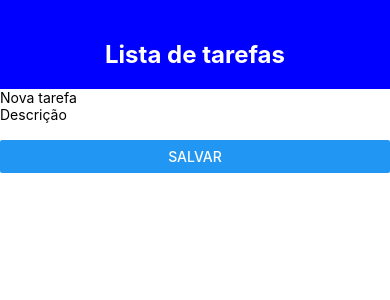
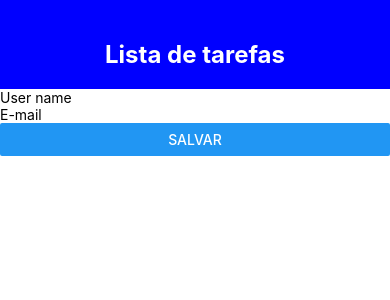
Before and after one commit to EduardoGillung/Nutri, a React Native app: screen /addTarefa in a window 390 px wide. Shown: the top 300 px of the page. Built offline with nearby package versions, Linux system fonts and the light colour scheme.

Commit message:
saving tasks 260124

```diff
--- a/src/Serviços/firebase.js
+++ b/src/Serviços/firebase.js
@@ -1,6 +1,8 @@
 // Import the functions you need from the SDKs you need
 import { initializeApp } from "firebase/app";
 import { getAnalytics } from "firebase/analytics";
+import { getDatabase } from "firebase/database";
+
 // TODO: Add SDKs for Firebase products that you want to use
 // https://firebase.google.com/docs/web/setup#available-libraries
 
@@ -20,4 +22,5 @@ const firebaseConfig = {
 // Initialize Firebase
 const app = initializeApp(firebaseConfig);
 
-export default app
+//Initialize database
+export const db = getDatabase(app);
--- a/src/Telas/addTarefa.js
+++ b/src/Telas/addTarefa.js
@@ -2,49 +2,67 @@ import React, { useState } from "react";
 import { View, TextInput, Button, StyleSheet, Platform } from 'react-native';
 import Header from "../Componentes/Header";
 import firebase from '../Serviços/firebase';
-import { getDatabase, ref, set, get, update, remove } from 'firebase/database'
-import { v4 as uuidv4 } from 'uuid';
+import { ref, set, onValue, remove } from 'firebase/database'
+import { db } from "../Serviços/firebase"
+
+const TelaAddTarefa = () => {
+
+    const [username, setName] = useState('');
+    const [email, setEmail] = useState('');
+
+    function addTask () {
+
+        var id = Date.now().toString()
+
+        set(ref(db, 'users/' + id), {
+            username: username,
+            email: email,
+
+        }).then(() => {
+            //data saved sucessfully!
+            alert('data updated');
+        })
+            .catch((error) => {
+                //write failed
+                alert(error);
+            });
+
+    };
+
+    function readData() {
+        const starCountRef = ref(db, 'users/' + username);
+        onValue(starCountRef, (snapshot) => {
+            const data = snapshot.val();
+
+            setEmail(data.email);
+        });
+    }
+
+    function deleteData() {
+        remove(ref(db, 'users/' + username));
+        alert('removed');
+    }
 
 
-const TelaAddTarefa = () => {
-    const [tarefa, setTarefas] = useState({nome: '', descricao: ''})
-
-    const adicionaTarefa = (tarefa) => {
-        const database = getDatabase(firebase);
-        let id = 5;
-        const tarefaRef = ref(database, 'tarefas/' + id);
-        set(tarefaRef, { tarefa: tarefa, completado: false })
-            .then(() => {
-                setTarefas((Tarefas) => [
-                    ...Tarefas,
-                    { id: id, tarefa: tarefa, completado: false },
-                ])
-                console.log("Tarefa adicionada com sucesso");
-            })
-            .catch((error) => {
-                console.error("Erro ao adicionar tarefa", error);
-            })
-    };
 
     return (
         <View style={styles.container}>
         <Header />
         <TextInput
             style={styles.input}
-                placeholder="Nova tarefa"
-                value={tarefa.nome}
-                onChangeText={(value) => setTarefas({...tarefa, nome: value})}
+            placeholder="User name"
+            value={username}
+            onChangeText={(username) => setName(username)}
         />
         <TextInput
             style={styles.input}
-                placeholder="Descrição"
-                multiline={true}
-                value={tarefa.descricao}
-                onChangeText={(value) => setTarefas({...tarefa, descricao: value})}
+            placeholder="E-mail"
+            value={email}
+            onChangeText={(email) => setEmail(email)}
         />
 
+        <Button title="Salvar" onPress={addTask}/>
 
-            <Button title="Salvar" onPress={adicionaTarefa}/>
     </View>
 );
 };
```
Lines whose indentation alone changed are shown as unchanged.
